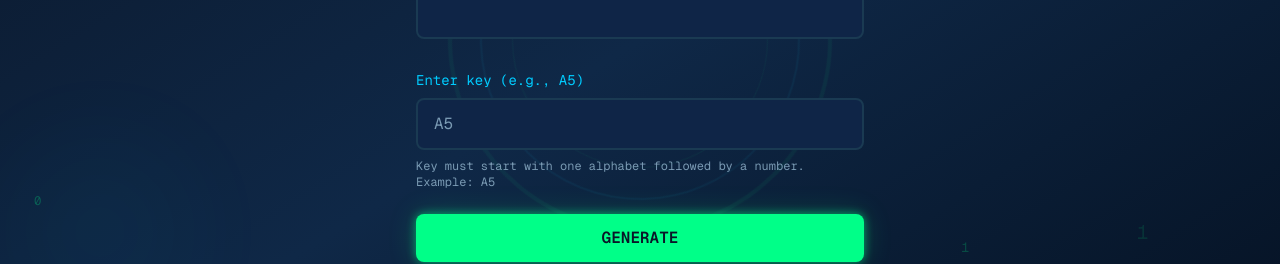
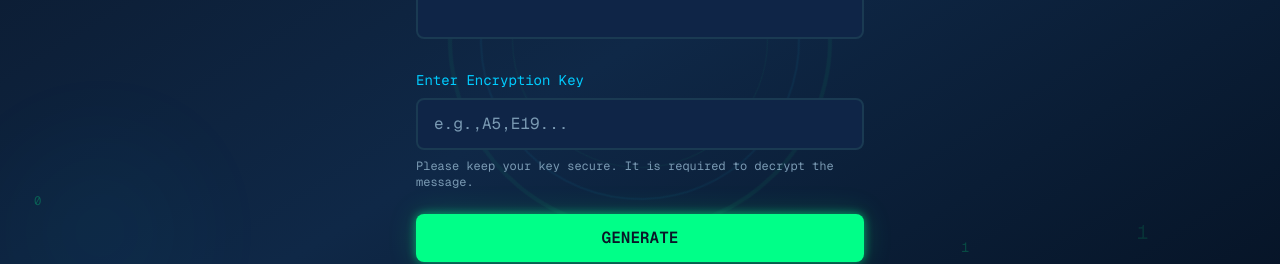
Before and after one commit to swap-nil133/turing_project, a Next.js app: page / in a window 1280 px wide. Both pictures are taken after a click on the button "ENCODE". Shown: the part 360-624 px from the top of the page. Built offline with nearby package versions, Linux system fonts and the light colour scheme.

Commit message:
feat: clarify encryption key instructions in decode and encode screens
Co-authored-by: Swapnil Sarker <203900107+swap-nil133@users.noreply.github.com>

```diff
--- a/components/decode-screen.tsx
+++ b/components/decode-screen.tsx
@@ -108,7 +108,7 @@ export default function DecodeScreen({ onBack }: DecodeScreenProps) {
             placeholder="Your secret Key"
             className="w-full px-4 py-3 bg-[#0f2547] border-2 border-[#1a3a52] rounded-lg text-[#e0e0e0] font-mono text-base placeholder-[#7a9ab3] focus:outline-none focus:border-[#00ccff] transition-colors duration-200"
           />
-          <p className="text-xs text-[#7a9ab3] font-mono mt-2">Enter the key used for encryption (e.g., E7)</p>
+          <p className="text-xs text-[#7a9ab3] font-mono mt-2">Enter the encryption key (e.g., E7)</p>
         </div>
 
         {/* Error Message */}
--- a/components/encode-screen.tsx
+++ b/components/encode-screen.tsx
@@ -96,7 +96,7 @@ export default function EncodeScreen({ onBack }: EncodeScreenProps) {
 
         {/* Key Input */}
         <div>
-          <label className="block text-sm font-mono text-[#00ccff] mb-2">Enter key (e.g., A5)</label>
+          <label className="block text-sm font-mono text-[#00ccff] mb-2">Enter Encryption Key</label>
           <input
             type="text"
             value={key}
@@ -105,14 +105,14 @@ export default function EncodeScreen({ onBack }: EncodeScreenProps) {
               setError('');
             }}
             onKeyPress={handleKeyPress}
-            placeholder="A5"
+            placeholder="e.g.,A5,E19..."
             className="w-full px-4 py-3 bg-[#0f2547] border-2 border-[#1a3a52] rounded-lg text-[#e0e0e0] font-mono text-base placeholder-[#7a9ab3] focus:outline-none focus:border-[#00ff88] transition-colors duration-200"
           />
-          <p className="text-xs text-[#7a9ab3] font-mono mt-2">Key must start with one alphabet followed by a number. Example: A5</p>
+          <p className="text-xs text-[#7a9ab3] font-mono mt-2">Please keep your key secure. It is required to decrypt the message.</p>
         </div>
 
         {/* Error Message */}
-        {error && <div className="p-3 bg-red-500 bg-opacity-20 border border-red-500 rounded-lg text-red-400 text-sm font-mono">{error}</div>}
+        {error && <div className="p-3 bg-red-500/15 bg-opacity-20 border border-red-500/40 rounded-lg text-red-400 text-sm font-mono">{error}</div>}
 
         {/* Generate Button */}
         <button
```
